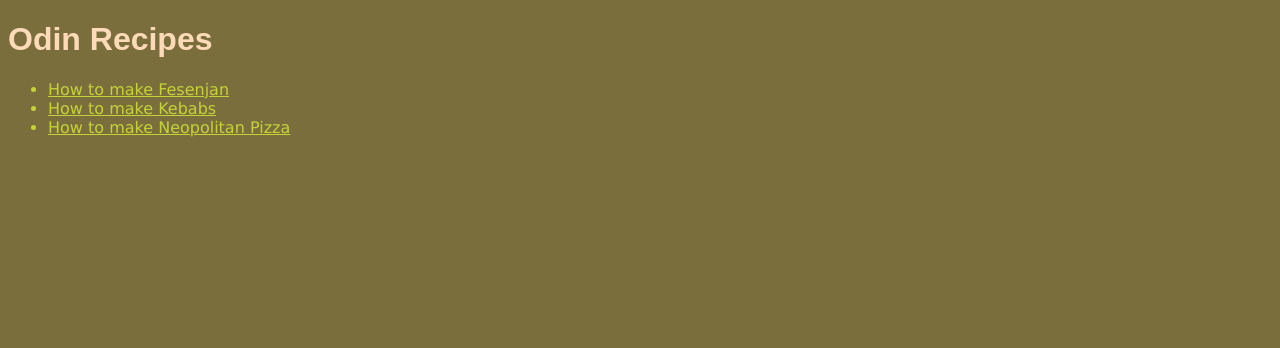
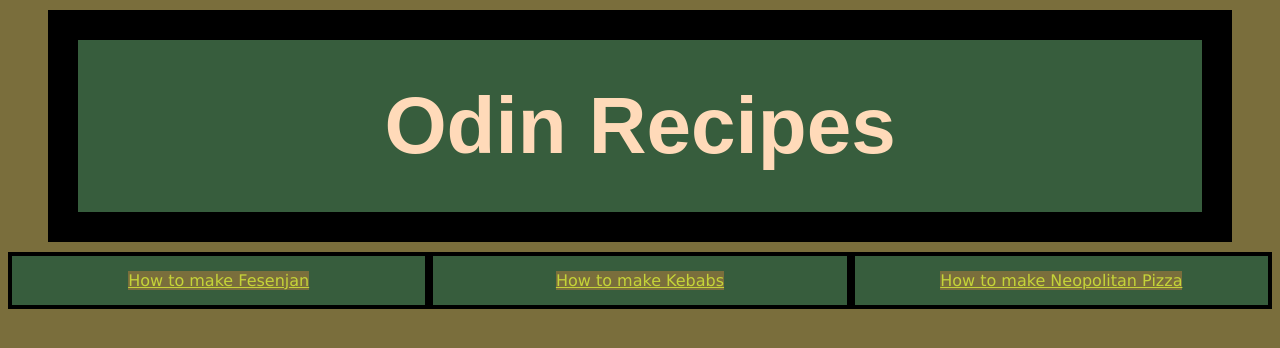
Before and after one commit to nickamo44/odin-recipes, a plain HTML site: page index.html in a window 1280 px wide. Drawn offline with Linux system fonts and the light colour scheme.

Commit message:
Added spacing, margins, and flexbox

```diff
--- a/index.html
+++ b/index.html
@@ -7,11 +7,11 @@
     <title>Odin Recipes</title>
 </head>
 <body>
-    <h1>Odin Recipes</h1>
-    <ul>
-    <li><a href="recipes/fesenjan.html">How to make Fesenjan</a></li>
-    <li><a href="recipes/kebabs.html">How to make Kebabs</a></li>
-    <li><a href="recipes/pizza.html">How to make Neopolitan Pizza</a></li>
-    </ul>
+    <h1 class="header">Odin Recipes</h1>
+    <div class="list">
+        <div><a href="recipes/fesenjan.html">How to make Fesenjan</a></div>
+        <div><a href="recipes/kebabs.html">How to make Kebabs</a></div>
+        <div><a href="recipes/pizza.html">How to make Neopolitan Pizza</a></div>
+    </div>
 </body>
 </html>
--- a/styles.css
+++ b/styles.css
@@ -4,9 +4,30 @@
     color: rgba(207, 224, 56, 0.888);
 }
 
-h1{
+.header{
+    text-align: center;
+    background: rgb(55, 93, 61);
+    border: 30px solid black;
+    padding: 40px;
+    margin: 10px 40px;
     font-family: fantasy;
     color: peachpuff;
+    font-size: 80px;
+
+}
+
+.list{
+    display: flex;
+    /* Creates spacing between listed divs */
+    /* justify-content: space-between; */
+}
+
+.list div{
+    flex: 1;
+    background-color: rgb(55, 93, 61);
+    border: 4px solid black;
+    text-align: center;
+    padding: 15px;
 }
 
 h2{
```
